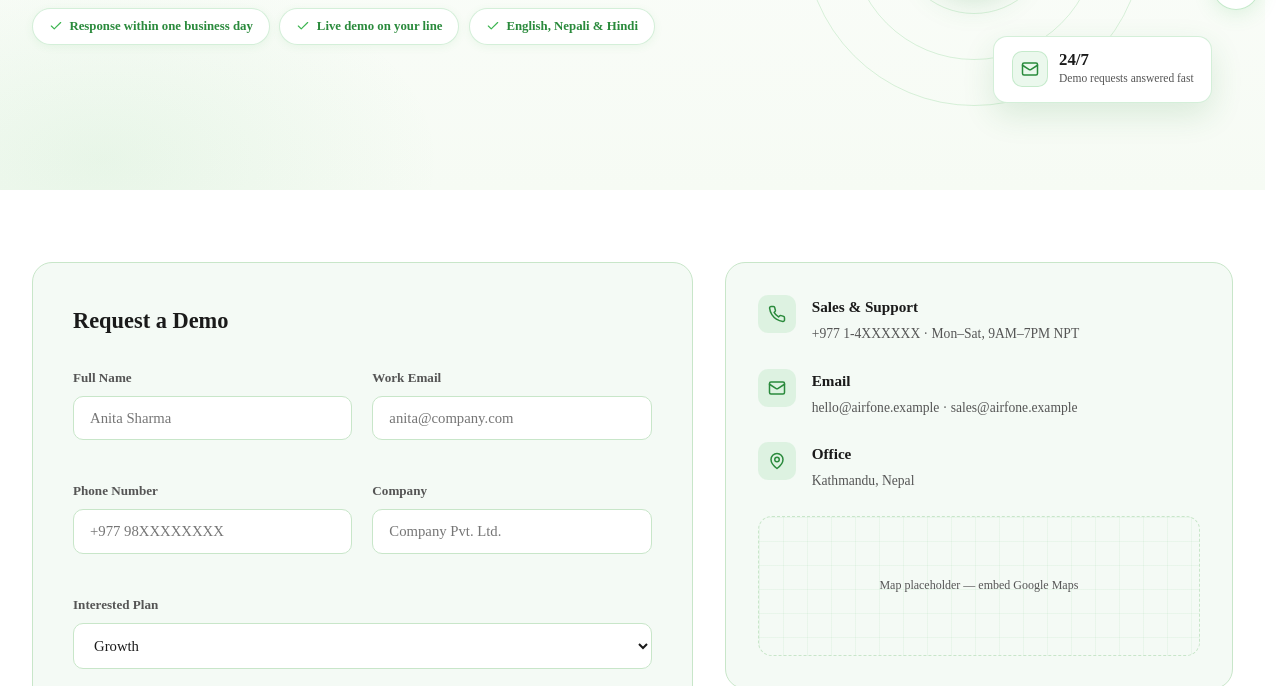
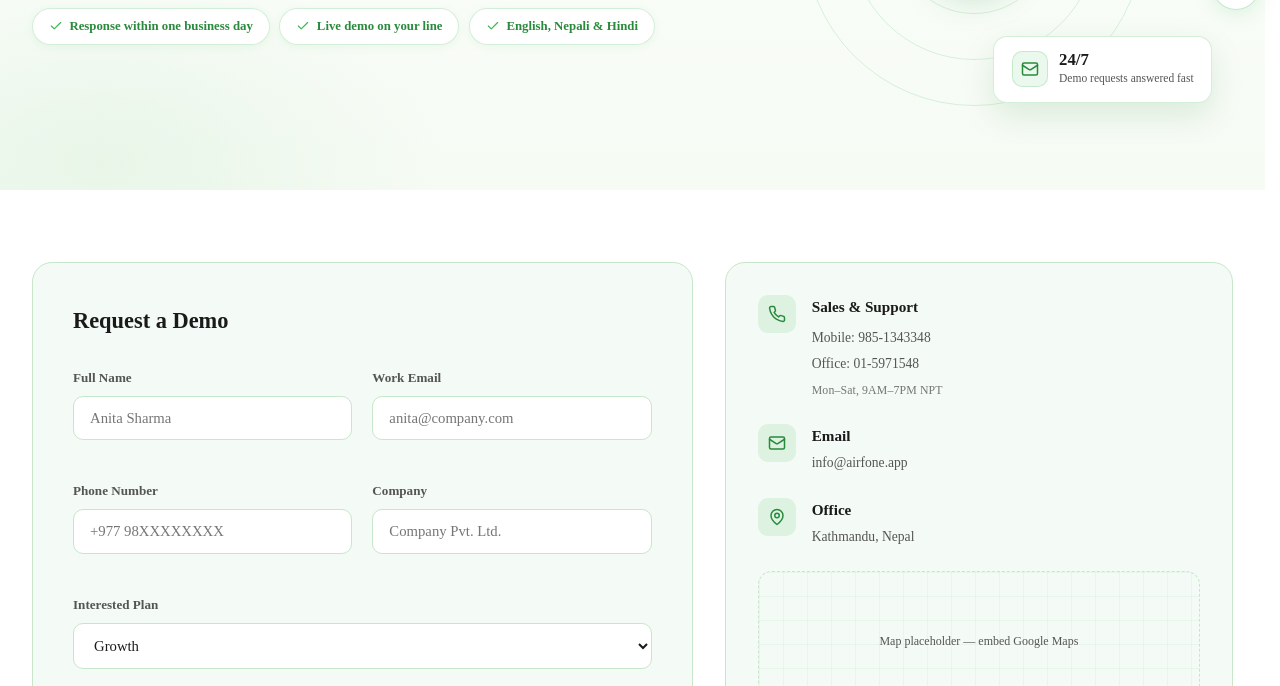
Before and after one commit to ninjainfosys78/airfone, an Astro site: page /en/contact in a window 1280 px wide. Shown: the part 414-1100 px from the top of the page. Built offline with nearby package versions, Linux system fonts and the light colour scheme; Astro itself is replaced by a stand-in of ours; a web font is replaced by a local one.

Commit message:
Update contact and pricing pages

```diff
--- a/src/pages/en/contact.astro
+++ b/src/pages/en/contact.astro
@@ -101,14 +101,18 @@ const locale = 'en';
             <div class="contact-info-icon"><Phone size={18} /></div>
             <div>
               <h4>Sales &amp; Support</h4>
-              <p>+977 1-4XXXXXX · Mon–Sat, 9AM–7PM NPT</p>
+              <ul class="contact-phone-list">
+                <li><a href="tel:+9779851343348">Mobile: 985-1343348</a></li>
+                <li><a href="tel:+977015971548">Office: 01-5971548</a></li>
+              </ul>
+              <p class="contact-hours">Mon–Sat, 9AM–7PM NPT</p>
             </div>
           </div>
           <div class="contact-info-row">
             <div class="contact-info-icon"><Mail size={18} /></div>
             <div>
               <h4>Email</h4>
-              <p>hello@airfone.example · sales@airfone.example</p>
+              <p>info@airfone.app</p>
             </div>
           </div>
           <div class="contact-info-row">
@@ -188,6 +192,20 @@ const locale = 'en';
   .contact-info-row h4 { font-size: 0.95rem; font-weight: 700; color: var(--text-primary); margin: 0 0 0.3rem; }
   .contact-info-row p { font-size: 0.85rem; color: var(--text-secondary); margin: 0; line-height: 1.5; }
 
+  /* Phone numbers inherit the same value styling as the email/city rows below */
+  .contact-phone-list { list-style: none; margin: 0; padding: 0; }
+  .contact-phone-list a {
+    font-size: 0.85rem; color: var(--text-secondary); line-height: 1.6;
+    text-decoration: none; transition: color 0.15s ease;
+  }
+  .contact-phone-list a:hover { color: var(--primary-dark); }
+
+  /* Hours — quiet caption, aligned with the numbers above it */
+  .contact-info-row .contact-hours {
+    margin-top: 0.45rem; font-size: 0.74rem; letter-spacing: 0.01em;
+    color: var(--text-secondary); opacity: 0.8;
+  }
+
   .contact-map-placeholder {
     height: 140px; border-radius: 14px; border: 1px dashed var(--border-color);
     background-image:
--- a/src/pages/en/pricing.astro
+++ b/src/pages/en/pricing.astro
@@ -52,17 +52,15 @@ const locale = 'en';
 
       <div class="setup-table reveal">
         <div class="setup-row setup-head">
-          <span>Package</span><span>Includes</span><span>Fee</span>
+          <span>Package</span><span>Includes</span>
         </div>
         <div class="setup-row">
           <span class="setup-name">Standard Cloud Setup</span>
           <span>Multi-tenant cloud onboarding, SIP trunk config, base IVR flow</span>
-          <span class="setup-fee">NPR 30,000</span>
         </div>
         <div class="setup-row">
           <span class="setup-name">Enterprise / AI Custom Setup</span>
           <span>Dedicated cluster, custom AI flow design, CRM integration build</span>
-          <span class="setup-fee">NPR 50,000</span>
         </div>
       </div>
     </div>
@@ -196,7 +194,7 @@ const locale = 'en';
   .setup-section { background: #FFFFFF; padding: 4.5rem 0; }
   .setup-table { border: 1px solid var(--border-color); border-radius: 14px; overflow: hidden; }
   .setup-row {
-    display: grid; grid-template-columns: 1.2fr 2fr 1fr; gap: 1.5rem; padding: 1.25rem 1.5rem;
+    display: grid; grid-template-columns: 1.2fr 2fr; gap: 1.5rem; padding: 1.25rem 1.5rem;
     border-bottom: 1px solid var(--border-color); align-items: center;
   }
   .setup-row:last-child { border-bottom: none; }
--- a/src/pages/ne/contact.astro
+++ b/src/pages/ne/contact.astro
@@ -102,14 +102,18 @@ const locale = 'ne';
             <div class="contact-info-icon"><Phone size={18} /></div>
             <div>
               <h4>बिक्री र सहयोग</h4>
-              <p>+९७७ १-४XXXXXX · सोम–शनि, बिहान ९ – साँझ ७ (NPT)</p>
+              <ul class="contact-phone-list">
+                <li><a href="tel:+9779851343348">मोबाइल: ९८५-१३४३३४८</a></li>
+                <li><a href="tel:+977015971548">कार्यालय: ०१-५९७१५४८</a></li>
+              </ul>
+              <p class="contact-hours">सोम–शनि, बिहान ९ – साँझ ७ (NPT)</p>
             </div>
           </div>
           <div class="contact-info-row">
             <div class="contact-info-icon"><Mail size={18} /></div>
             <div>
               <h4>इमेल</h4>
-              <p>hello@airfone.example · sales@airfone.example</p>
+              <p>info@airfone.app</p>
             </div>
           </div>
           <div class="contact-info-row">
@@ -186,6 +190,20 @@ const locale = 'ne';
   .contact-info-row h4 { font-size: 0.95rem; font-weight: 700; color: var(--text-primary); margin: 0 0 0.3rem; }
   .contact-info-row p { font-size: 0.85rem; color: var(--text-secondary); margin: 0; line-height: 1.5; }
 
+  /* Phone numbers inherit the same value styling as the email/city rows below */
+  .contact-phone-list { list-style: none; margin: 0; padding: 0; }
+  .contact-phone-list a {
+    font-size: 0.85rem; color: var(--text-secondary); line-height: 1.6;
+    text-decoration: none; transition: color 0.15s ease;
+  }
+  .contact-phone-list a:hover { color: var(--primary-dark); }
+
+  /* Hours — quiet caption, aligned with the numbers above it */
+  .contact-info-row .contact-hours {
+    margin-top: 0.45rem; font-size: 0.74rem; letter-spacing: 0.01em;
+    color: var(--text-secondary); opacity: 0.8;
+  }
+
   .contact-map-placeholder {
     height: 140px; border-radius: 14px; border: 1px dashed var(--border-color);
     background-image:
--- a/src/pages/ne/pricing.astro
+++ b/src/pages/ne/pricing.astro
@@ -51,17 +51,15 @@ const locale = 'ne';
 
       <div class="setup-table reveal">
         <div class="setup-row setup-head">
-          <span>प्याकेज</span><span>समावेश गर्दछ</span><span>शुल्क</span>
+          <span>प्याकेज</span><span>समावेश गर्दछ</span>
         </div>
         <div class="setup-row">
           <span class="setup-name">स्ट्यान्डर्ड क्लाउड सेटअप</span>
           <span>मल्टि-टेनेन्ट क्लाउड अनबोर्डिङ, SIP ट्रंक कन्फिग, आधारभूत IVR फ्लो</span>
-          <span class="setup-fee">NPR ३०,०००</span>
         </div>
         <div class="setup-row">
           <span class="setup-name">एन्टरप्राइज / AI कस्टम सेटअप</span>
           <span>डेडिकेटेड क्लस्टर, कस्टम AI फ्लो डिजाइन, CRM इन्टिग्रेसन बिल्ड</span>
-          <span class="setup-fee">NPR ५०,०००</span>
         </div>
       </div>
     </div>
@@ -195,7 +193,7 @@ const locale = 'ne';
   .setup-section { background: #FFFFFF; padding: 4.5rem 0; }
   .setup-table { border: 1px solid var(--border-color); border-radius: 14px; overflow: hidden; }
   .setup-row {
-    display: grid; grid-template-columns: 1.2fr 2fr 1fr; gap: 1.5rem; padding: 1.25rem 1.5rem;
+    display: grid; grid-template-columns: 1.2fr 2fr; gap: 1.5rem; padding: 1.25rem 1.5rem;
     border-bottom: 1px solid var(--border-color); align-items: center;
   }
   .setup-row:last-child { border-bottom: none; }
```
Also changed, not shown: package.json (+29 -29 lines).
